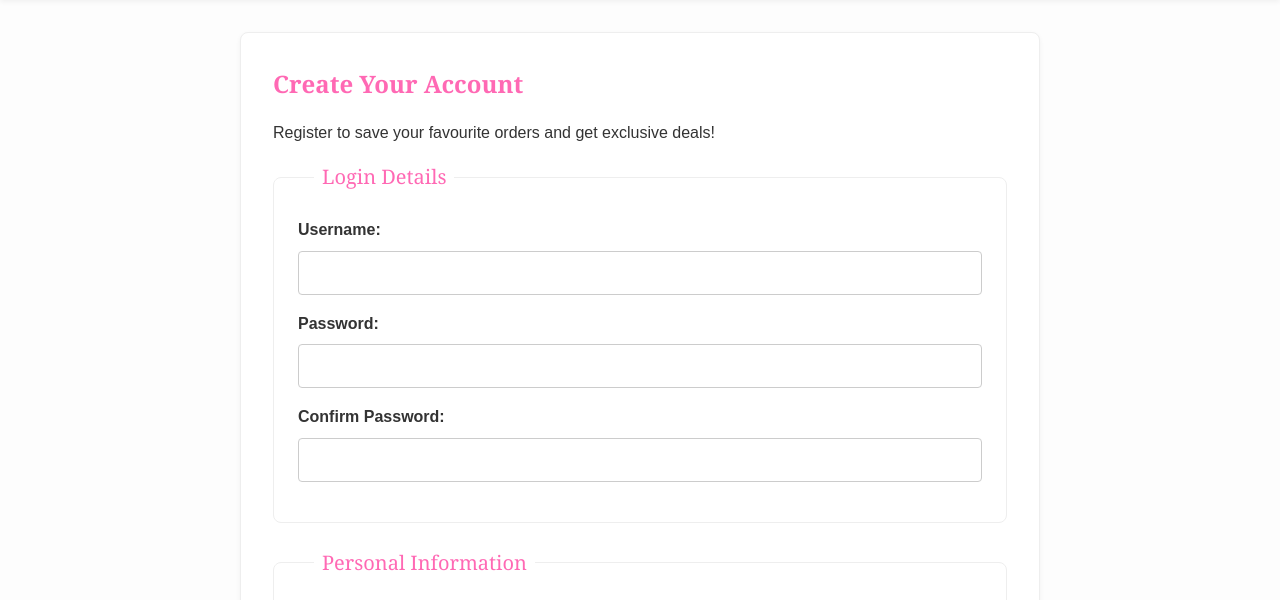
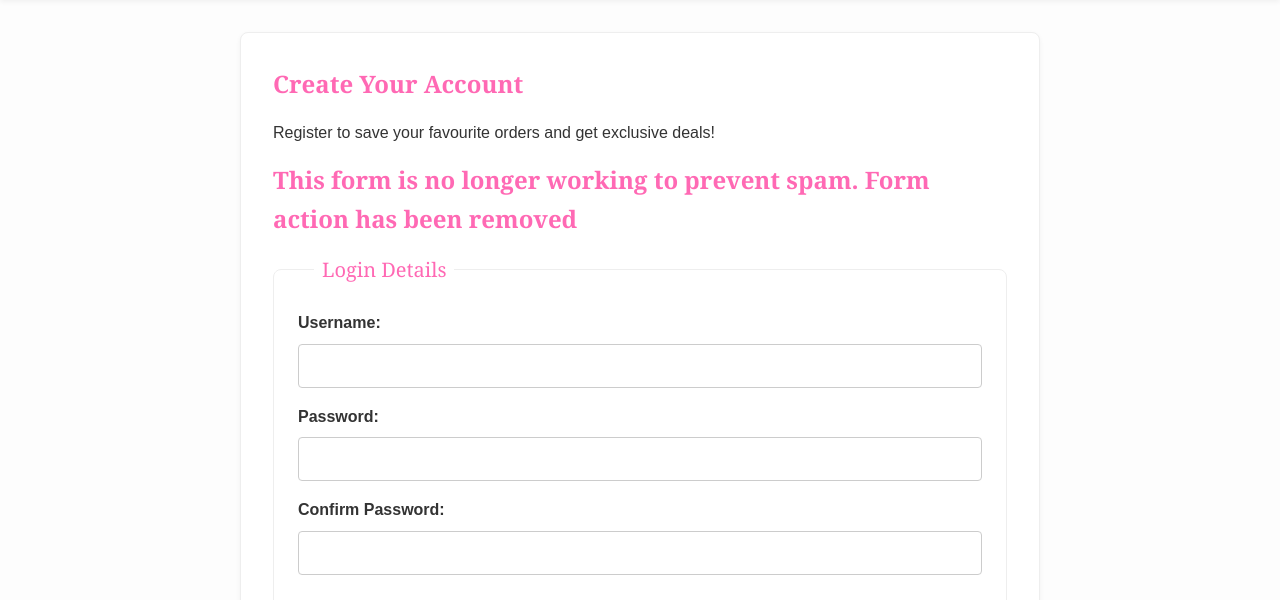
Before and after one commit to skylc05/HTML-CSS-JS, a plain HTML site: page Y2S1 Assignment 2/registration.html in a window 1280 px wide. Shown: the part 150-750 px from the top of the page. Drawn offline with Linux system fonts and the light colour scheme.

Commit message:
Update registration.html

```diff
--- a/Y2S1 Assignment 2/registration.html
+++ b/Y2S1 Assignment 2/registration.html
@@ -37,7 +37,7 @@
             <p>Register to save your favourite orders and get exclusive deals!</p>
 
             <!-- Registration form is validated by JavaScript in script.js -->
-            <form id="register-form" action="http://mercury.swin.edu.au/it000000/cos10005/regtest.php" method="POST" novalidate>
+            <h2>This form is no longer working to prevent spam. Form action has been removed</h2>
 
                 <!-- Summary area where JavaScript lists all validation errors -->
                 <div id="form-errors" class="error-summary" aria-live="polite"></div>
@@ -116,4 +116,5 @@
         </div>
     </footer>
 </body>
+
 </html>
```
